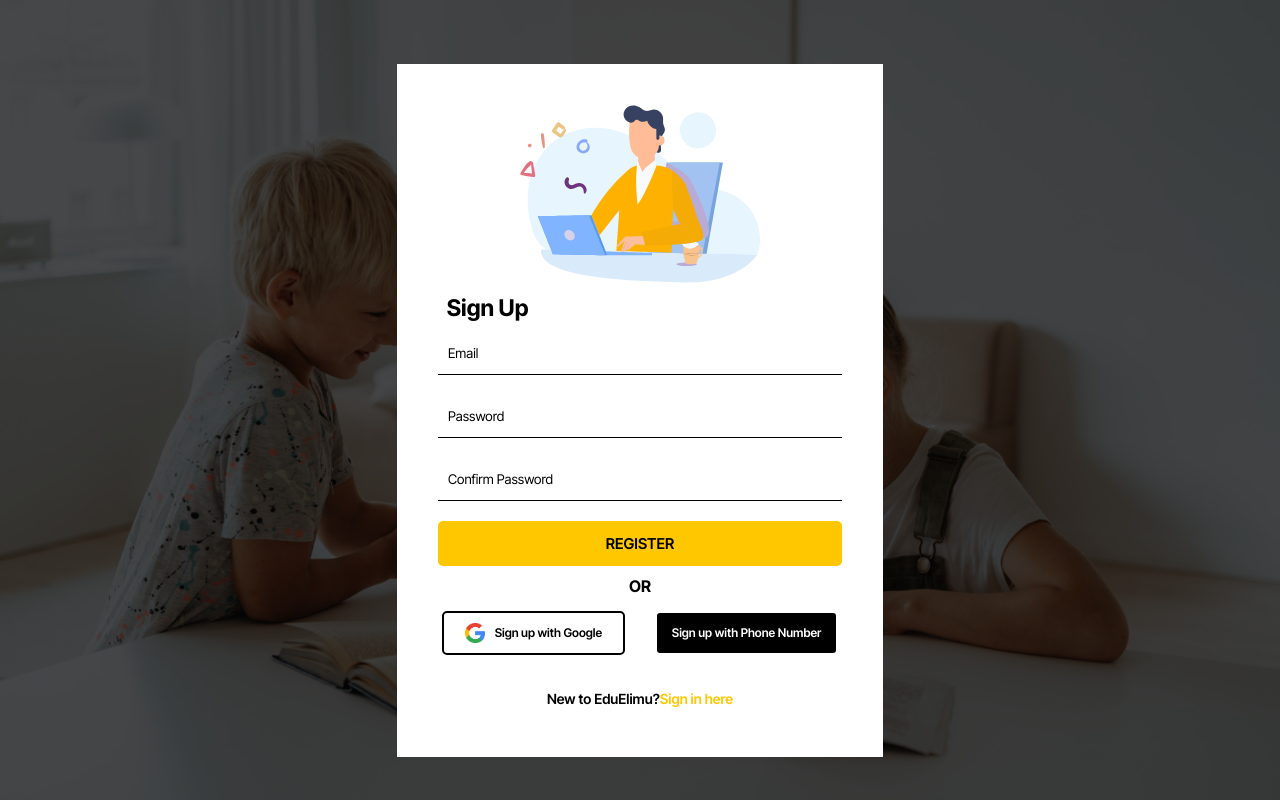
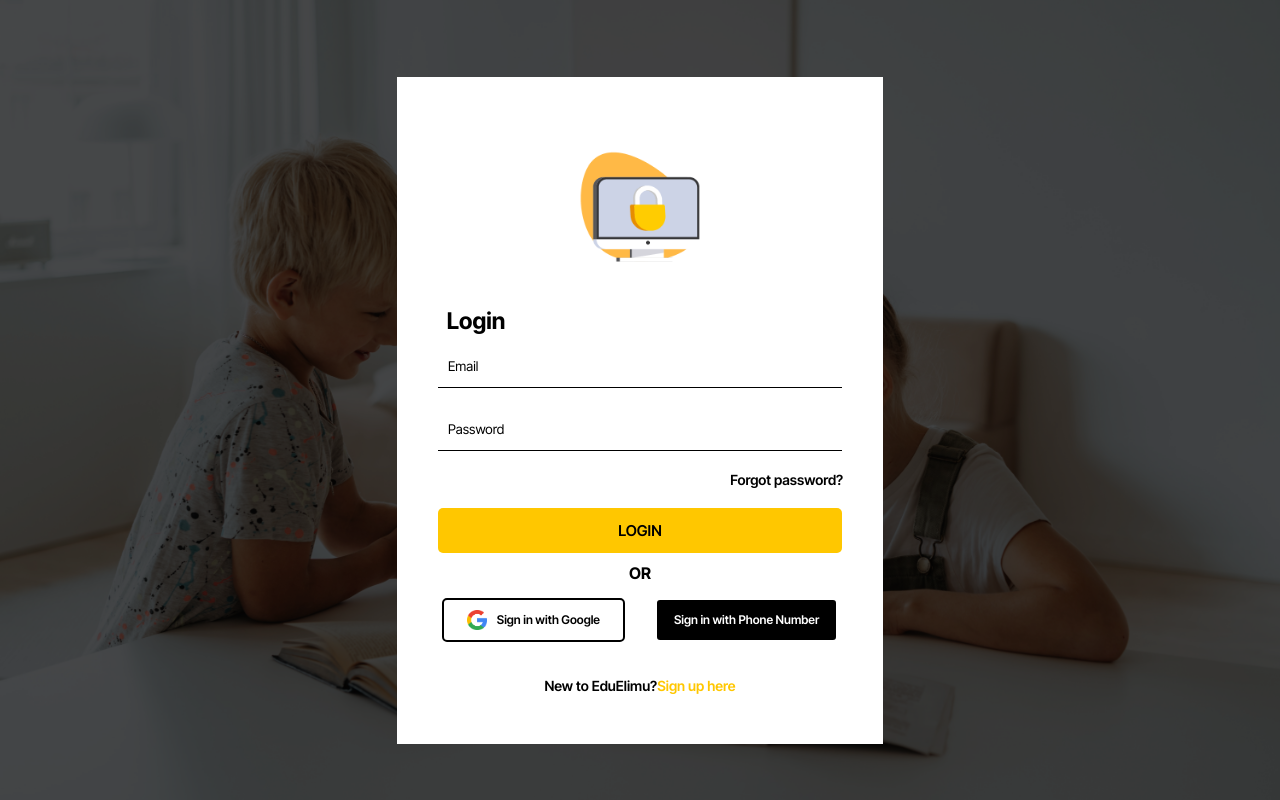
Before and after one commit to etemesi254/EduElimu, a React (Create React App) app in the folder Frontend/web/: page /login in a window 1280 px wide. Built offline with nearby package versions, Linux system fonts and the light colour scheme; no server answers; a web font is replaced by a local one.

Commit message:
Login with email and password complete

```diff
--- a/Frontend/web/package.json
+++ b/Frontend/web/package.json
@@ -11,6 +11,7 @@
     "react": "^18.2.0",
     "react-dom": "^18.2.0",
     "react-icons": "^4.8.0",
+    "react-router-dom": "^6.12.1",
     "react-scripts": "5.0.1",
     "web-vitals": "^2.1.4"
   },
--- a/Frontend/web/src/App.js
+++ b/Frontend/web/src/App.js
@@ -14,13 +14,19 @@
 import Loginuser from './user_auth/login';
 import Watchlist from './watchlist/watchlist';
 import { AuthProvider } from './context/AuthContext';
+import {BrowserRouter as Router, Routes, Route} from "react-router-dom";
 
 function App() {
   return (
-    <AuthProvider>
-      <RegisterUser/>
-    </AuthProvider>
-
+    <Router>
+      <AuthProvider>
+        <Routes>
+          <Route exact path='/' Component={HomePage}/>
+          <Route path='/register' Component={RegisterUser}/>
+          <Route path='/login' Component={Loginuser}/>
+        </Routes>
+      </AuthProvider>
+    </Router>
 
   );
 }
--- a/Frontend/web/src/context/AuthContext.js
+++ b/Frontend/web/src/context/AuthContext.js
@@ -10,25 +10,33 @@
 
 export function AuthProvider({children}) {
     const [currentUser, setCurrentUser] = useState();
+    const [loading,setLoading] = useState(true);
+
 
     function signup(email, password) {
         return authFB.createUserWithEmailAndPassword(email, password);
     }
 
+    function login(email, password) {
+        return authFB.signInWithEmailAndPassword(email, password);
+    }
+
     useEffect(()=>{
         const unsubscribe = authFB.onAuthStateChanged(user=>{
             setCurrentUser(user);
+            setLoading(false);
         })
 
         return unsubscribe;
     },[])
     const value = {
         currentUser,
-        signup
+        signup,
+        login
     }
   return (
     <AuthContext.Provider value={value}>
-        {children}
+        {!loading && children}
     </AuthContext.Provider>
   )
 }
--- a/Frontend/web/src/user_auth/login.js
+++ b/Frontend/web/src/user_auth/login.js
@@ -4,10 +4,21 @@
 import { auth,provider } from './config';
 import {signInWithPopup} from "firebase/auth";
 import HomePage from '../completed_homepage/homepage';
+import { Link, useNavigate } from 'react-router-dom';
+import { useAuth } from '../context/AuthContext';
 
 function Loginuser (){
     const container = useRef(null);
     const [value,setValue] = useState('');
+    const [email,setEmail] = useState('');
+    const [password,setPassword] = useState('');
+    const {login} = useAuth();
+    const [error,setError] = useState('');
+    const [loading,setLoading] = useState(false);
+    const navigate = useNavigate();
+
+    const handleEmailInput = (e)=> setEmail(e.target.value);
+    const handlePasswordInput = (e)=> setPassword(e.target.value);
 
     useEffect(()=>{
         const instance = lottie.loadAnimation({
@@ -27,11 +38,26 @@
         })
     }
 
+    async function handleSubmit(e){
+        e.preventDefault();
+        try{
+            setLoading(true);
+            await login(email,password);
+            navigate("/");
+        }catch(error){
+            setError(`${error.message}`);
+        }
+        setLoading(false);
+        setTimeout(() => {
+            setError('');
+        }, 3000);
+    }
+
     useEffect(()=>{
         setValue(localStorage.getItem('email'))
     })
     return <>
-    {value?<HomePage/>:
+    {/* {value?<HomePage/>:} */}
     <section className='section_register'>
 
         <div className="register_background" style={{
@@ -43,12 +69,15 @@
         <div className="form_container">
             <div className="whiite-bk">
                 <div className="lottie_container" ref={container}></div>
+                {error?<div className='error'>
+                    <p>{error}</p>
+                </div>:''}
                 <h3 className='alt-1'>Login</h3>
-                <form className="form">
-                    <input type="Email" placeholder="Email"/>
-                    <input type="password" placeholder="Password"/>
+                <form className="form" onSubmit={handleSubmit}>
+                    <input type="Email" placeholder="Email" value={email} onChange={handleEmailInput}/>
+                    <input type="password" placeholder="Password" value={password} onChange={handlePasswordInput}/>
                     <p id='fp'>Forgot password?</p>
-                    <button type="submit" className="login">LOGIN</button>
+                    <button type="submit" className="login" disabled={loading}>LOGIN</button>
                 </form>
                 <h4 className='alt'>OR</h4>
                 <div className='signwith'>
@@ -63,12 +92,11 @@
                     </div>
                 </div>
                 <div className='have_account'>
-                    <p id='p_tags3'>New to EduElimu? <a href="">Sign in here</a></p></div>
+                    <p id='p_tags3'>New to EduElimu? <Link to="/register" className='a'>Sign up here</Link></p></div>
             </div>
         </div>
 
     </section>
-     }
     </>
 }
 
--- a/Frontend/web/src/user_auth/register.css
+++ b/Frontend/web/src/user_auth/register.css
@@ -150,7 +150,7 @@
   #p_tags2,#p_tags3{
     margin-top: 20px;
   }
-  .have_account a{
+  .have_account .a{
     color: #FFC700;
     text-decoration: none;
   }
--- a/Frontend/web/src/user_auth/register.js
+++ b/Frontend/web/src/user_auth/register.js
@@ -2,6 +2,7 @@
 import lottie from 'lottie-web';
 import { useEffect, useRef,useState } from 'react';
 import { useAuth } from '../context/AuthContext';
+import { Link } from 'react-router-dom';
 
 function RegisterUser (){
     const container = useRef(null);
@@ -89,7 +90,7 @@
                     </div>
                 </div>
                 <div className='have_account'>
-                    <p id='p_tags3'>New to EduElimu? <a href="">Sign in here</a></p></div>
+                    <p id='p_tags3'>Already have an account? <Link to="/login" className='a'>Sign in here</Link></p></div>
             </div>
         </div>
     </section>
```
Also changed, not shown: 1 other file (tests, documents, lock files or other folders).
